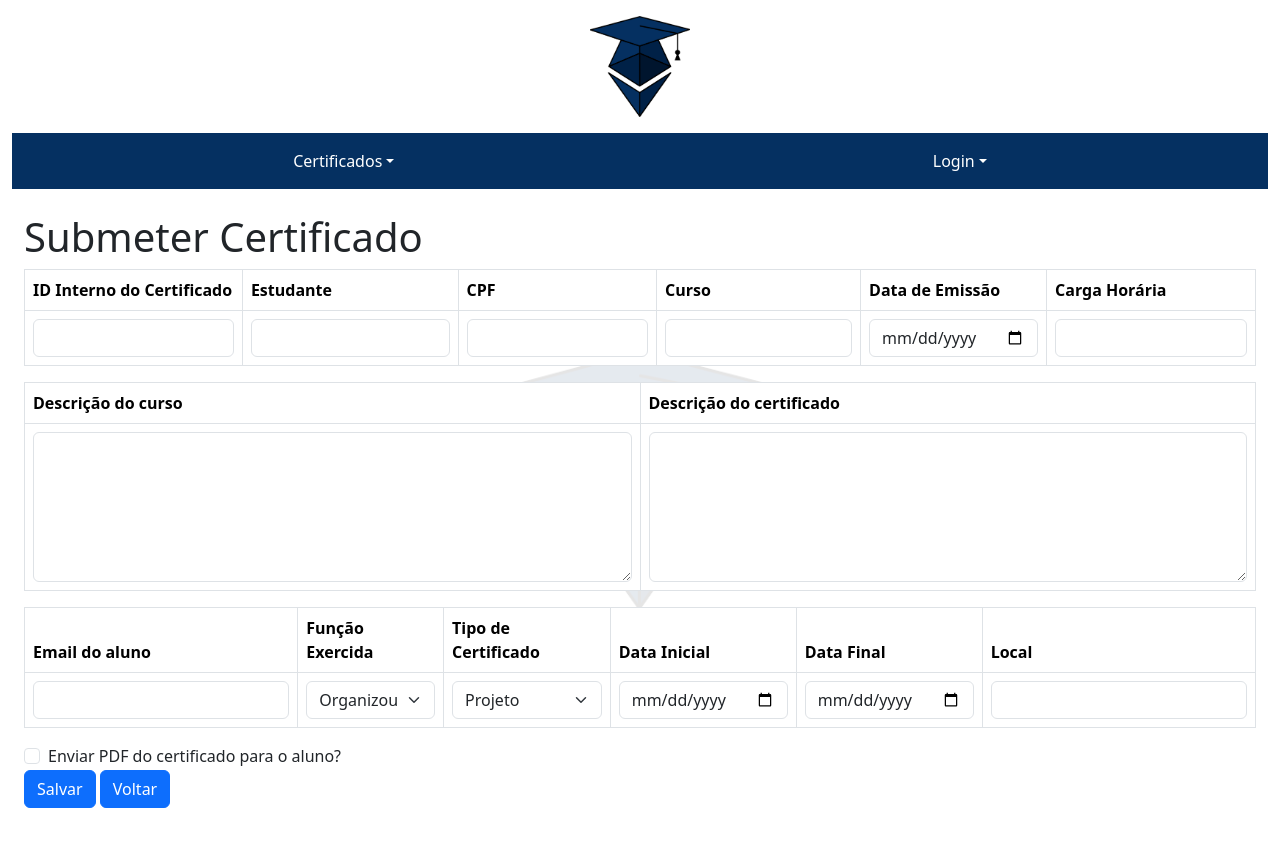
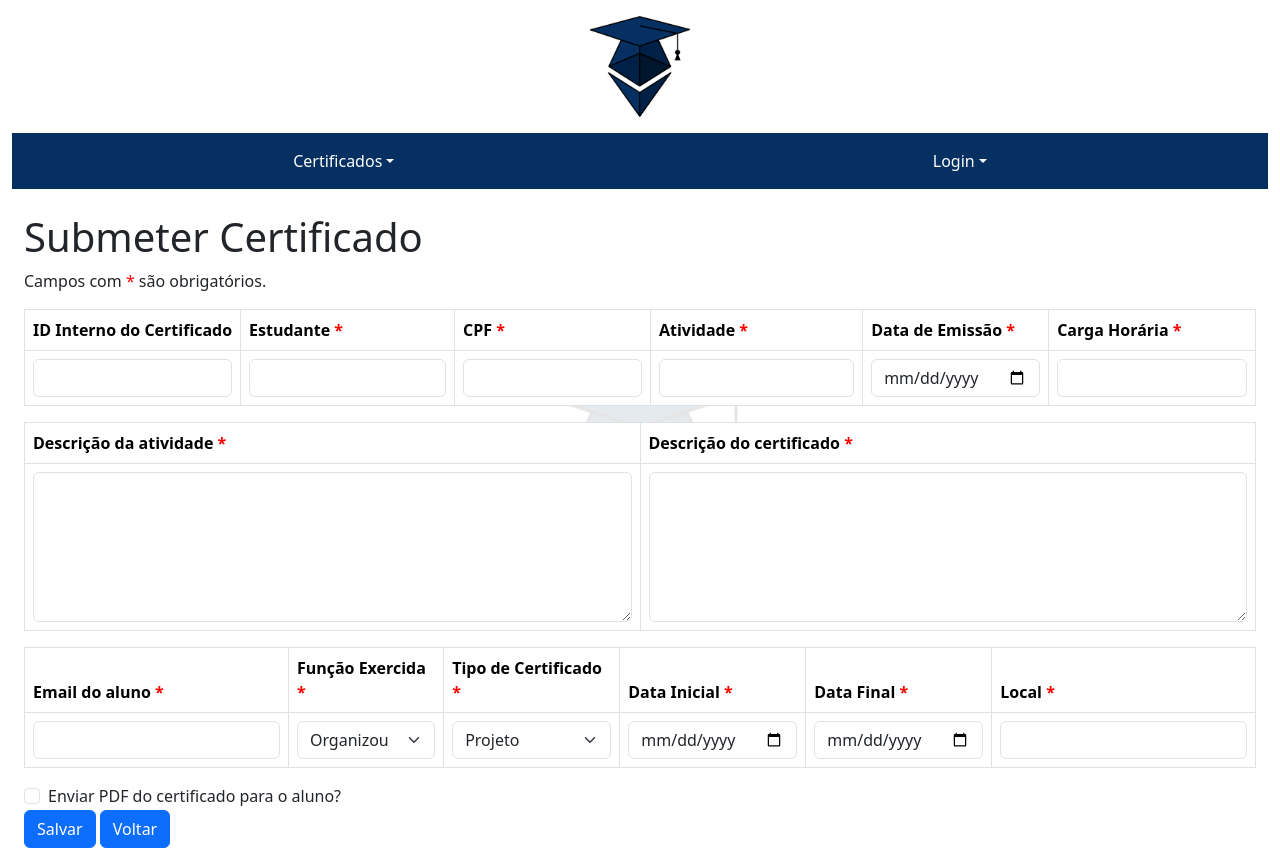
Before and after one commit to soareslucas9090/CertEthereum-Academico, a Django app: template certificados/templates/menu/certificates/issue.html in a window 1280 px wide. Before the commit the page ends 808 px from the top, so only its background shows below. Run offline with Django 5.2, Linux system fonts and the light colour scheme; the template is opened without the code that fills it: values that come from a table or form of the project are taken from there, others are empty; parts of the project's set-up code (start-up, migrations or seed data) failed here and were passed over; some libraries are stand-ins or nearby versions.

Commit message:
feat: melhorias na interface

```diff
--- a/certificados/static/css/style.css
+++ b/certificados/static/css/style.css
@@ -48,6 +48,10 @@ textarea {
   height: 150px;
 }
 
+span {
+  color: #ff0000;
+}
+
 .custom-navbar {
 background-color: #053061; /* Azul escuro */
 color: white; /* Cor do texto em branco para contraste */
--- a/certificados/templates/menu/certificates/issue.html
+++ b/certificados/templates/menu/certificates/issue.html
@@ -5,6 +5,9 @@
   <div class="container-fluid mt-4">
     <header>
       <h1>Submeter Certificado</h1>
+      <p>
+        Campos com <span>*</span> são obrigatórios.
+      </p>
     </header>
 
     {% if created %}
@@ -35,11 +38,21 @@
         <thead>
           <tr>
             <th scope="col">ID Interno do Certificado</th>
-            <th scope="col">Estudante</th>
-            <th scope="col">CPF</th>
-            <th scope="col">Curso</th>
-            <th scope="col">Data de Emissão</th>
-            <th scope="col">Carga Horária</th>
+            <th scope="col">
+              Estudante <span>*</span>
+            </th>
+            <th scope="col">
+              CPF <span>*</span>
+            </th>
+            <th scope="col">
+              Atividade <span>*</span>
+            </th>
+            <th scope="col">
+              Data de Emissão <span>*</span>
+            </th>
+            <th scope="col">
+              Carga Horária <span>*</span>
+            </th>
           </tr>
         </thead>
         <tbody>
@@ -57,8 +70,12 @@
       <table class="table table-bordered">
         <thead>
           <tr>
-            <th scope="col">Descrição do curso</th>
-            <th scope="col">Descrição do certificado</th>
+            <th scope="col">
+              Descrição da atividade <span>*</span>
+            </th>
+            <th scope="col">
+              Descrição do certificado <span>*</span>
+            </th>
           </tr>
         </thead>
         <tbody>
--- a/certificados/templates/menu/certificates/search.html
+++ b/certificados/templates/menu/certificates/search.html
@@ -60,7 +60,7 @@
                 <th scope="col">Id Interno do Certificado</th>
                 <th scope="col">Estudante</th>
                 <th scope="col">Instituição</th>
-                <th scope="col">Curso</th>
+                <th scope="col">Atividade</th>
                 <th scope="col">Data de Emissão</th>
                 <th scope="col">Carga Horária</th>
                 <th scope="col">Hash</th>
@@ -81,7 +81,7 @@
           <table class="table table-bordered" style="margin-bottom: 0;">
             <thead>
               <tr>
-                <th scope="col">Descrição do curso</th>
+                <th scope="col">Descrição da atividade</th>
                 <th scope="col">Descrição do certificado</th>
               </tr>
             </thead>
```
Also changed, not shown: other parts of certificados/templates/menu/certificates/issue.html (+21 -7 lines).
